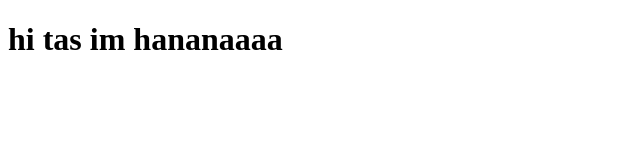
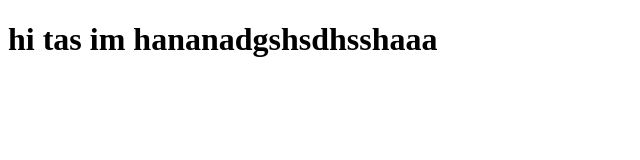
Before and after one commit to hananagohir/MooTube, a plain HTML site: page index.html in a window 1280 px wide. Shown: the whole page, without its empty margins (0-640 px from the left). Drawn offline with Linux system fonts and the light colour scheme.

Commit message:
more practice

```diff
--- a/index.html
+++ b/index.html
@@ -6,6 +6,6 @@
     <title>Document</title>
 </head>
 <body>
-    <h1> hi tas im hananaaaa</h1>
+    <h1> hi tas im hananadgshsdhsshaaa</h1>
 </body>
 </html>
```
